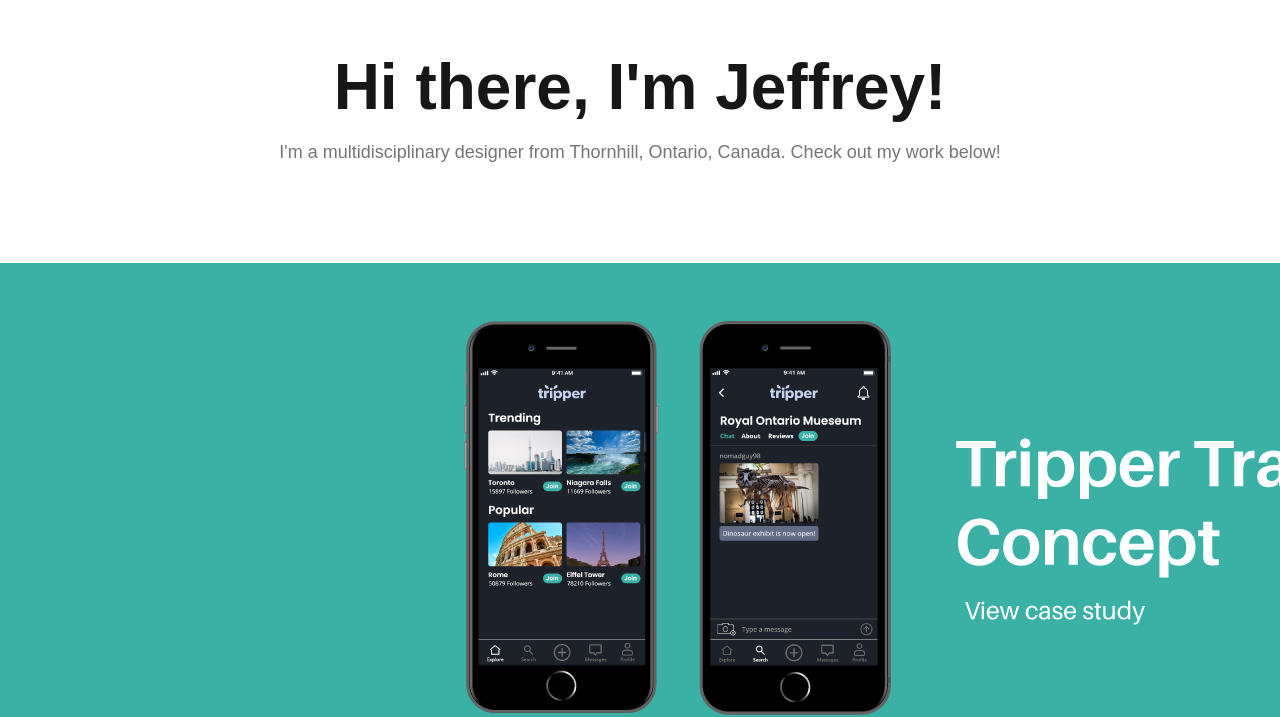
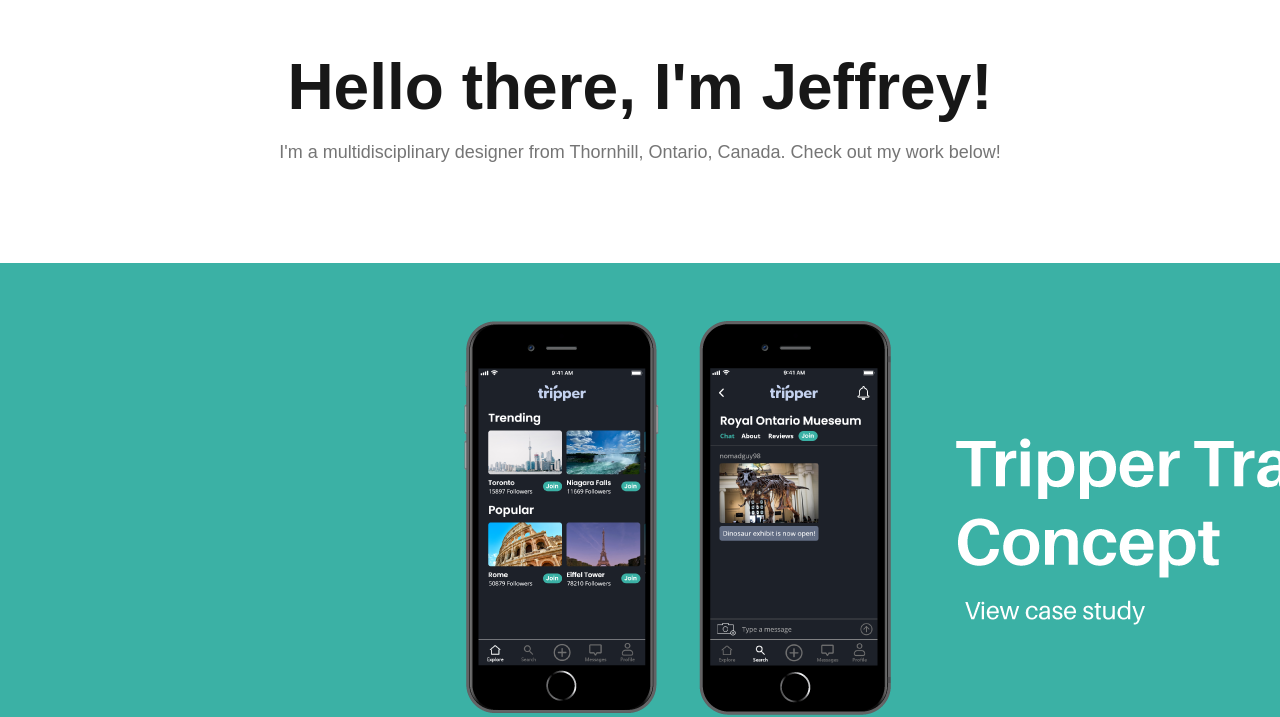
Before and after one commit to JeffreyD182/UX_UI_HW_17, a plain HTML site: page index.html in a window 1280 px wide. Shown: the part 118-835 px from the top of the page. Drawn offline with Linux system fonts and the light colour scheme; a web font is replaced by a local one.

Commit message:
Title Update

```diff
--- a/index.html
+++ b/index.html
@@ -19,7 +19,7 @@
     </header>
 
     <section class="hero">
-        <h1>Hi there, I'm Jeffrey!</h1>
+        <h1>Hello there, I'm Jeffrey!</h1>
         <p class="description">I'm a multidisciplinary designer from Thornhill, Ontario, Canada. Check out my work
             below!</p>
     </section>
```
